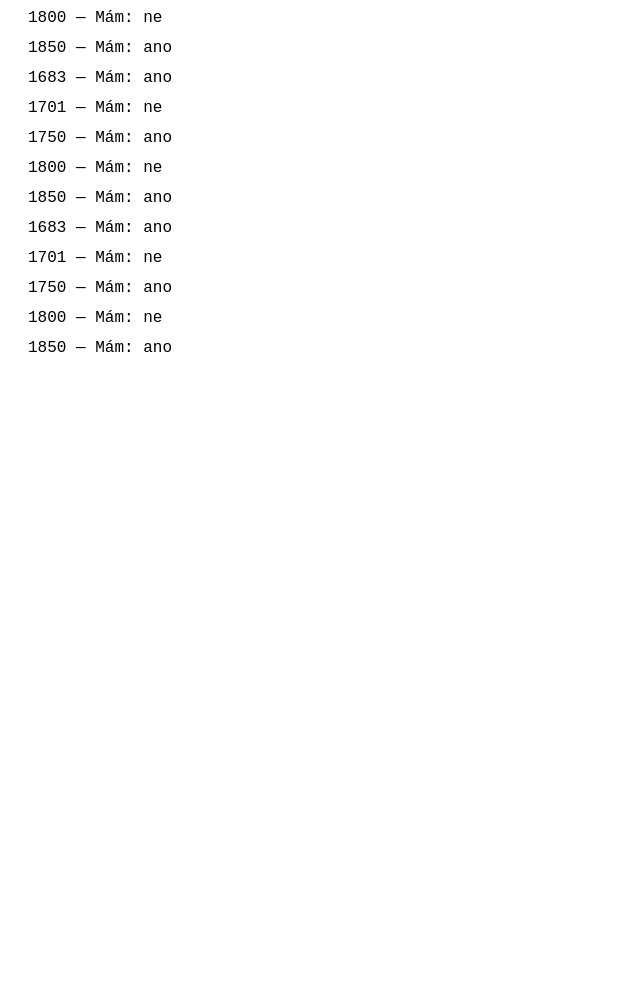
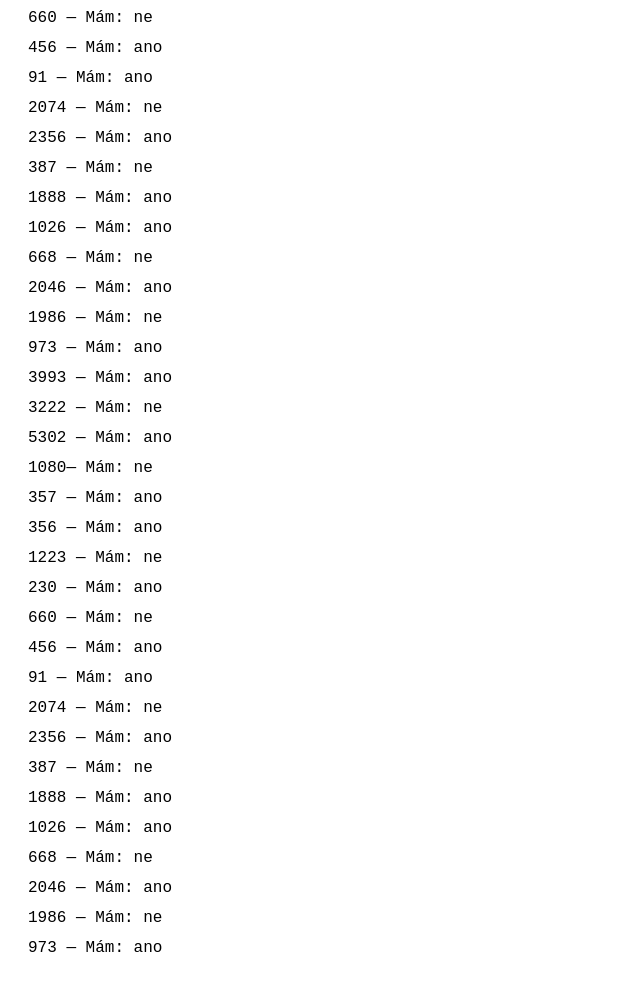
Before and after one commit to Devonnnnnnnnnn/vizitky, a plain HTML site: page index.html in a window 1280 px wide. Shown: the part 334-1324 px from the top of the page, without its empty margins (0-640 px from the left). Before the commit the page ends 800 px from the top, so only its background shows below. Drawn offline with Linux system fonts and the light colour scheme.

Commit message:
Update index.html

```diff
--- a/index.html
+++ b/index.html
@@ -40,19 +40,39 @@
   <li data-number="356">356 — Mám: ano</li>
   <li data-number="1223">1223 — Mám: ne</li>
   <li data-number="230">230 — Mám: ano</li>
-  <li data-number="1800">1800 — Mám: ne</li>
-  <li data-number="1850">1850 — Mám: ano</li>
-  <li data-number="1683">1683 — Mám: ano</li>
-  <li data-number="1701">1701 — Mám: ne</li>
-  <li data-number="1750">1750 — Mám: ano</li>
-  <li data-number="1800">1800 — Mám: ne</li>
-  <li data-number="1850">1850 — Mám: ano</li>
-  <li data-number="1683">1683 — Mám: ano</li>
-  <li data-number="1701">1701 — Mám: ne</li>
-  <li data-number="1750">1750 — Mám: ano</li>
-  <li data-number="1800">1800 — Mám: ne</li>
-  <li data-number="1850">1850 — Mám: ano</li>
-  <!-- Add more as needed -->
+  <li data-number="660">660 — Mám: ne</li>
+  <li data-number="456">456 — Mám: ano</li>
+  <li data-number="91">91 — Mám: ano</li>
+  <li data-number="2074">2074 — Mám: ne</li>
+  <li data-number="2356">2356 — Mám: ano</li>
+  <li data-number="387">387 — Mám: ne</li>
+  <li data-number="1888">1888 — Mám: ano</li>
+  <li data-number="1026">1026 — Mám: ano</li>
+  <li data-number="668">668 — Mám: ne</li>
+  <li data-number="2046">2046 — Mám: ano</li>
+  <li data-number="1986">1986 — Mám: ne</li>
+  <li data-number="973">973 — Mám: ano</li>
+  <li data-number="3993">3993 — Mám: ano</li>
+  <li data-number="3222">3222 — Mám: ne</li>
+  <li data-number="5302">5302 — Mám: ano</li>
+  <li data-number="1080">1080— Mám: ne</li>
+  <li data-number="357">357 — Mám: ano</li>
+  <li data-number="356">356 — Mám: ano</li>
+  <li data-number="1223">1223 — Mám: ne</li>
+  <li data-number="230">230 — Mám: ano</li>
+  <li data-number="660">660 — Mám: ne</li>
+  <li data-number="456">456 — Mám: ano</li>
+  <li data-number="91">91 — Mám: ano</li>
+  <li data-number="2074">2074 — Mám: ne</li>
+  <li data-number="2356">2356 — Mám: ano</li>
+  <li data-number="387">387 — Mám: ne</li>
+  <li data-number="1888">1888 — Mám: ano</li>
+  <li data-number="1026">1026 — Mám: ano</li>
+  <li data-number="668">668 — Mám: ne</li>
+  <li data-number="2046">2046 — Mám: ano</li>
+  <li data-number="1986">1986 — Mám: ne</li>
+  <li data-number="973">973 — Mám: ano</li>
+
 </ul>
 
 <script>
```
